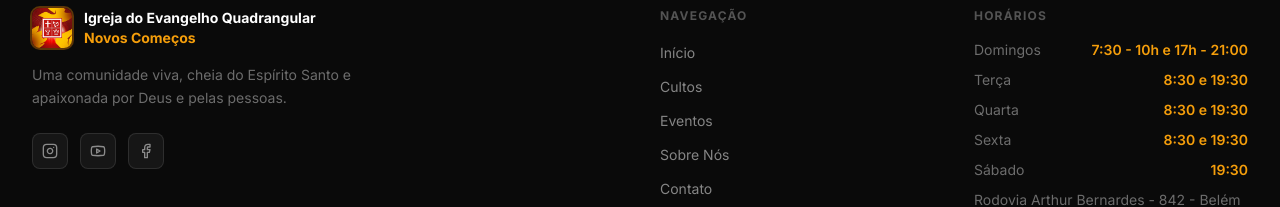
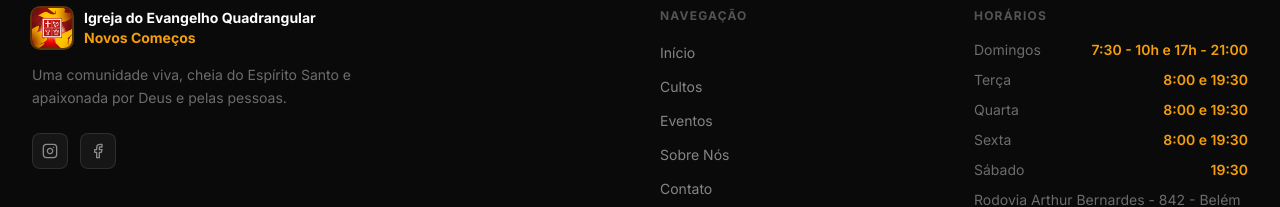
Before and after one commit to sweetie-dev/IEQNOVOSCOMECOS, a React (Vite) app: page / in a window 1280 px wide. Shown: the part 5440-5647 px from the top of the page. Built offline with nearby package versions, Linux system fonts and the light colour scheme.

Commit message:
atuaizando footer.tsx

```diff
--- a/src/components/Footer.tsx
+++ b/src/components/Footer.tsx
@@ -1,4 +1,4 @@
-import { Instagram, Youtube, Facebook, ArrowUp } from 'lucide-react';
+import { Instagram, Facebook, ArrowUp } from 'lucide-react';
 
 const quickLinks = [
   { label: 'Início', href: '#inicio' },
@@ -9,8 +9,7 @@ const quickLinks = [
 ];
 
 const socials = [
-  { icon: Instagram, label: 'Instagram', href: '#' },
-  { icon: Youtube, label: 'YouTube', href: '#' },
+  { icon: Instagram, label: 'Instagram', href: 'https://www.instagram.com/ieqnovoscomecos/' },
   { icon: Facebook, label: 'Facebook', href: '#' },
 ];
 
@@ -80,9 +79,9 @@ export default function Footer() {
             <ul className="flex flex-col gap-2.5">
               {[
                 ['Domingos', '7:30 - 10h e 17h - 21:00'],
-                ['Terça', '8:30 e 19:30'],
-                ['Quarta', '8:30 e 19:30'],
-                ['Sexta', '8:30 e 19:30'],
+                ['Terça', '8:00 e 19:30'],
+                ['Quarta', '8:00 e 19:30'],
+                ['Sexta', '8:00 e 19:30'],
                 ['Sábado', '19:30'],
                  ['Rodovia Arthur Bernardes - 842 - Belém - PA 📍'],
               ].map(([day, time]) => (
```
